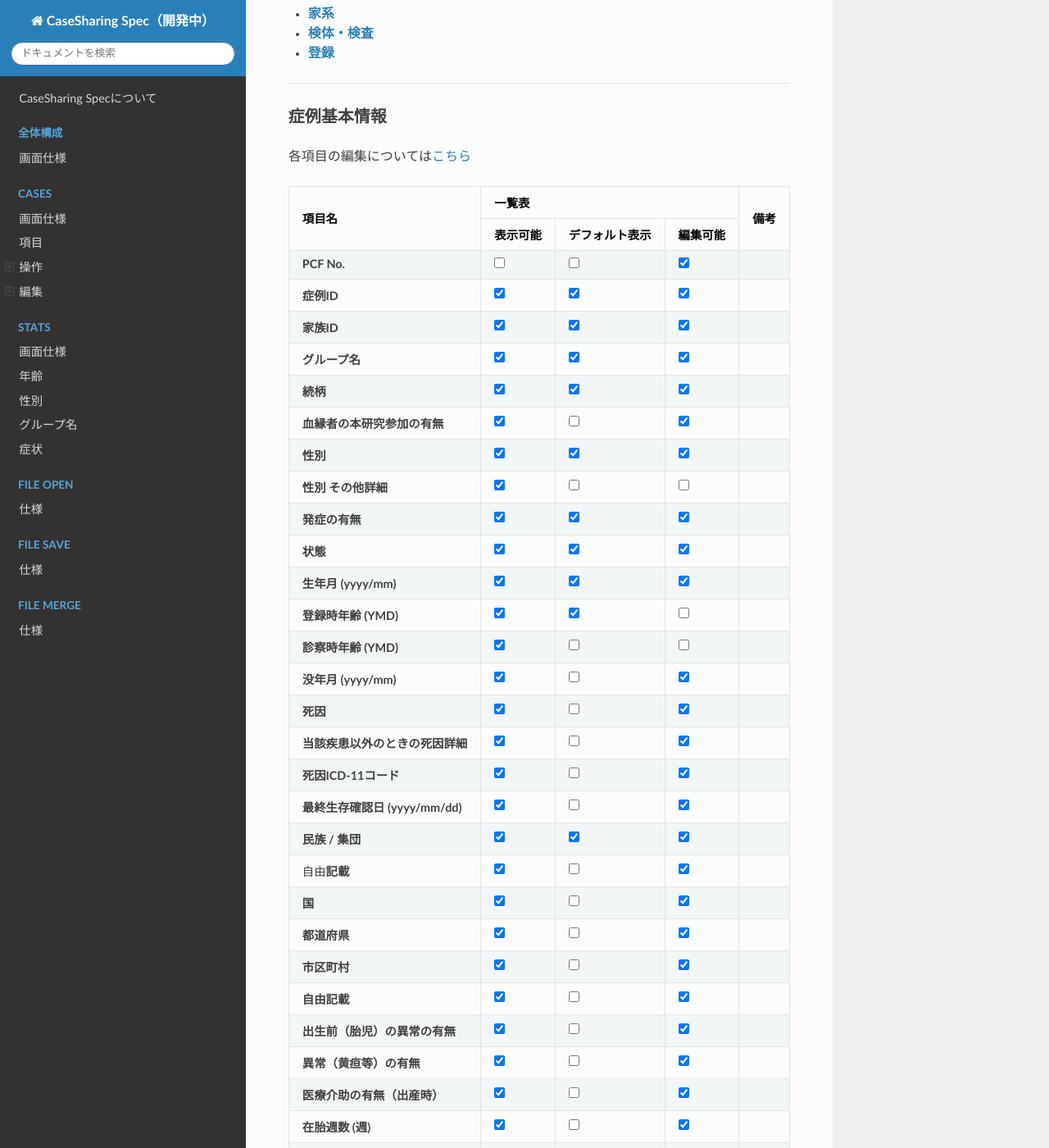
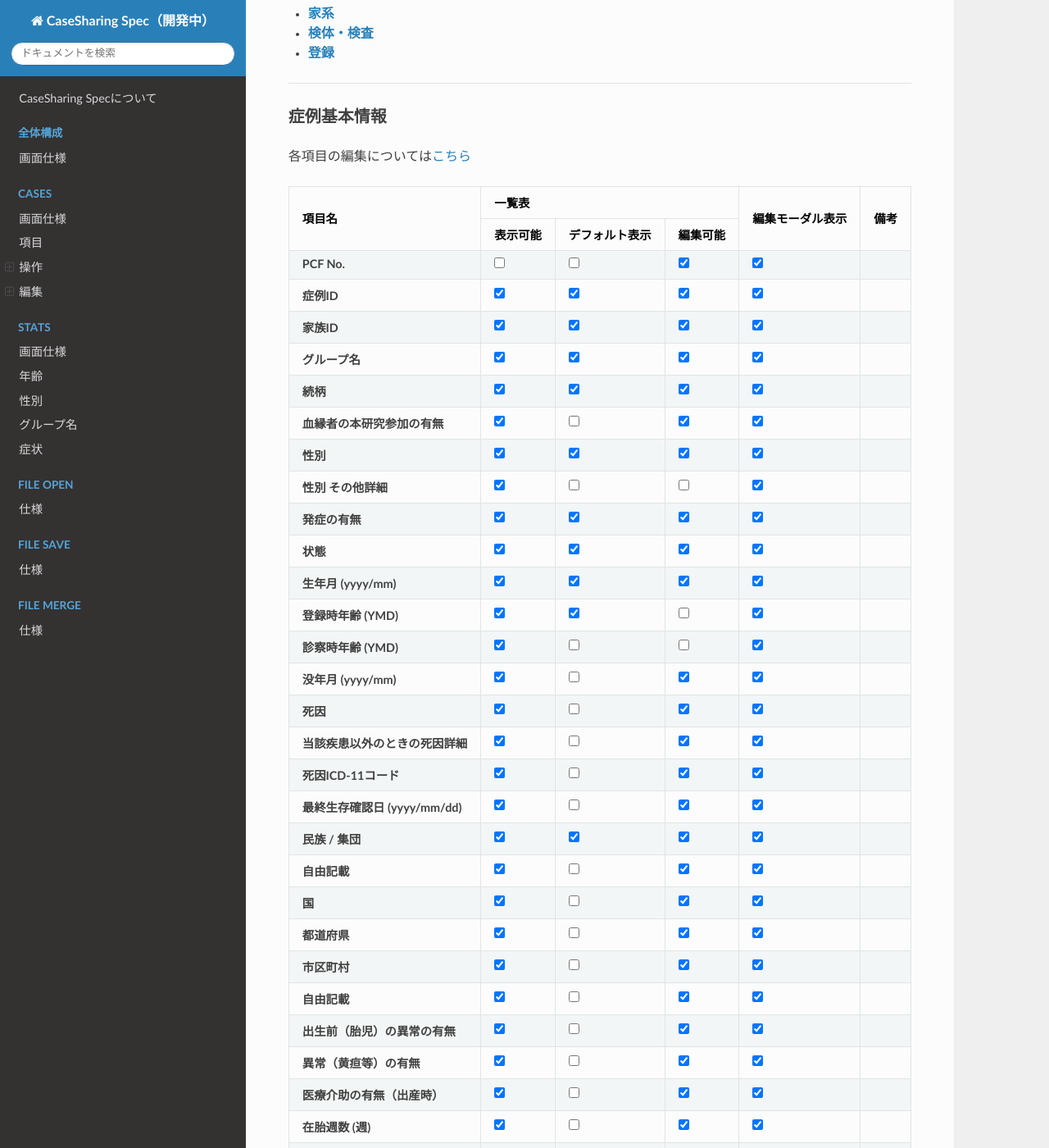
Before and after one commit to PubCaseFinder/pubcasefinder_spec, an MkDocs documentation site: the page built from docs/cases/items.md, in a window 1280 px wide and 1400 px high, scrolled down 366 px. Shown: the whole window at 82% size. Built offline with MkDocs 1.6.1, drawn with Linux system fonts in a browser that asks for light colours; nearby versions of some CDN libraries.

Commit message:
編集モーダル表示の列を追加

```diff
--- a/docs/cases/items.md
+++ b/docs/cases/items.md
@@ -24,6 +24,7 @@ Casesでは下記の項目を扱うことができます。
     <tr>
       <th rowspan="2" class="text-vertical-align-middle">項目名</th>
       <th colspan="3">一覧表</th>
+      <th rowspan="2" class="text-vertical-align-middle">編集モーダル表示</th>
       <th rowspan="2" class="text-vertical-align-middle">備考</th>
     </tr>
     <tr>
@@ -38,10 +39,12 @@ Casesでは下記の項目を扱うことができます。
       <td><input type="checkbox" class="readonly-input" /></td>
       <td><input type="checkbox" class="readonly-input" /></td>
       <td><input type="checkbox" class="readonly-input" checked /></td>
+      <td><input type="checkbox" class="readonly-input" checked /></td>
       <td></td>
     </tr>
     <tr>
       <td><strong>症例ID</strong></td>
+      <td><input type="checkbox" class="readonly-input" checked /></td>
       <td><input type="checkbox" class="readonly-input" checked /></td>
       <td><input type="checkbox" class="readonly-input" checked /></td>
       <td><input type="checkbox" class="readonly-input" checked /></td>
@@ -52,10 +55,12 @@ Casesでは下記の項目を扱うことができます。
       <td><input type="checkbox" class="readonly-input" checked /></td>
       <td><input type="checkbox" class="readonly-input" checked /></td>
       <td><input type="checkbox" class="readonly-input" checked /></td>
+      <td><input type="checkbox" class="readonly-input" checked /></td>
       <td></td>
     </tr>
     <tr>
       <td><strong>グループ名</strong></td>
+      <td><input type="checkbox" class="readonly-input" checked /></td>
       <td><input type="checkbox" class="readonly-input" checked /></td>
       <td><input type="checkbox" class="readonly-input" checked /></td>
       <td><input type="checkbox" class="readonly-input" checked /></td>
@@ -66,6 +71,7 @@ Casesでは下記の項目を扱うことができます。
       <td><input type="checkbox" class="readonly-input" checked /></td>
       <td><input type="checkbox" class="readonly-input" checked /></td>
       <td><input type="checkbox" class="readonly-input" checked /></td>
+      <td><input type="checkbox" class="readonly-input" checked /></td>
       <td></td>
     </tr>
     <tr>
@@ -73,10 +79,12 @@ Casesでは下記の項目を扱うことができます。
       <td><input type="checkbox" class="readonly-input" checked /></td>
       <td><input type="checkbox" class="readonly-input" /></td>
       <td><input type="checkbox" class="readonly-input" checked /></td>
+      <td><input type="checkbox" class="readonly-input" checked /></td>
       <td></td>
     </tr>
     <tr>
       <td><strong>性別</strong></td>
+      <td><input type="checkbox" class="readonly-input" checked /></td>
       <td><input type="checkbox" class="readonly-input" checked /></td>
       <td><input type="checkbox" class="readonly-input" checked /></td>
       <td><input type="checkbox" class="readonly-input" checked /></td>
@@ -87,10 +95,12 @@ Casesでは下記の項目を扱うことができます。
       <td><input type="checkbox" class="readonly-input" checked /></td>
       <td><input type="checkbox" class="readonly-input" /></td>
       <td><input type="checkbox" class="readonly-input" /></td>
+      <td><input type="checkbox" class="readonly-input" checked /></td>
       <td></td>
     </tr>
     <tr>
       <td><strong>発症の有無</strong></td>
+      <td><input type="checkbox" class="readonly-input" checked /></td>
       <td><input type="checkbox" class="readonly-input" checked /></td>
       <td><input type="checkbox" class="readonly-input" checked /></td>
       <td><input type="checkbox" class="readonly-input" checked /></td>
@@ -101,10 +111,12 @@ Casesでは下記の項目を扱うことができます。
       <td><input type="checkbox" class="readonly-input" checked /></td>
       <td><input type="checkbox" class="readonly-input" checked /></td>
       <td><input type="checkbox" class="readonly-input" checked /></td>
+      <td><input type="checkbox" class="readonly-input" checked /></td>
       <td></td>
     </tr>
     <tr>
       <td><strong>生年月 (yyyy/mm)</strong></td>
+      <td><input type="checkbox" class="readonly-input" checked /></td>
       <td><input type="checkbox" class="readonly-input" checked /></td>
       <td><input type="checkbox" class="readonly-input" checked /></td>
       <td><input type="checkbox" class="readonly-input" checked /></td>
@@ -115,6 +127,7 @@ Casesでは下記の項目を扱うことができます。
       <td><input type="checkbox" class="readonly-input" checked /></td>
       <td><input type="checkbox" class="readonly-input" checked /></td>
       <td><input type="checkbox" class="readonly-input" /></td>
+      <td><input type="checkbox" class="readonly-input" checked /></td>
       <td></td>
     </tr>
     <tr>
@@ -122,12 +135,14 @@ Casesでは下記の項目を扱うことができます。
       <td><input type="checkbox" class="readonly-input" checked /></td>
       <td><input type="checkbox" class="readonly-input" /></td>
       <td><input type="checkbox" class="readonly-input" /></td>
+      <td><input type="checkbox" class="readonly-input" checked /></td>
       <td></td>
     </tr>
     <tr>
       <td><strong>没年月 (yyyy/mm)</strong></td>
       <td><input type="checkbox" class="readonly-input" checked /></td>
       <td><input type="checkbox" class="readonly-input" /></td>
+      <td><input type="checkbox" class="readonly-input" checked /></td>
       <td><input type="checkbox" class="readonly-input" checked /></td>
       <td></td>
     </tr>
@@ -136,12 +151,14 @@ Casesでは下記の項目を扱うことができます。
       <td><input type="checkbox" class="readonly-input" checked /></td>
       <td><input type="checkbox" class="readonly-input" /></td>
       <td><input type="checkbox" class="readonly-input" checked /></td>
+      <td><input type="checkbox" class="readonly-input" checked /></td>
       <td></td>
     </tr>
     <tr>
       <td><strong>当該疾患以外のときの死因詳細</strong></td>
       <td><input type="checkbox" class="readonly-input" checked /></td>
       <td><input type="checkbox" class="readonly-input" /></td>
+      <td><input type="checkbox" class="readonly-input" checked /></td>
       <td><input type="checkbox" class="readonly-input" checked /></td>
       <td></td>
     </tr>
@@ -150,12 +167,14 @@ Casesでは下記の項目を扱うことができます。
       <td><input type="checkbox" class="readonly-input" checked /></td>
       <td><input type="checkbox" class="readonly-input" /></td>
       <td><input type="checkbox" class="readonly-input" checked /></td>
+      <td><input type="checkbox" class="readonly-input" checked /></td>
       <td></td>
     </tr>
     <tr>
       <td><strong>最終生存確認日 (yyyy/mm/dd)</strong></td>
       <td><input type="checkbox" class="readonly-input" checked /></td>
       <td><input type="checkbox" class="readonly-input" /></td>
+      <td><input type="checkbox" class="readonly-input" checked /></td>
       <td><input type="checkbox" class="readonly-input" checked /></td>
       <td></td>
     </tr>
@@ -164,19 +183,22 @@ Casesでは下記の項目を扱うことができます。
       <td><input type="checkbox" class="readonly-input" checked /></td>
       <td><input type="checkbox" class="readonly-input" checked /></td>
       <td><input type="checkbox" class="readonly-input" checked /></td>
+      <td><input type="checkbox" class="readonly-input" checked /></td>
       <td></td>
     </tr>
     <tr>
-    <td>自由<strong>記載</strong></td>
-    <td><input type="checkbox" class="readonly-input" checked /></td>
-    <td><input type="checkbox" class="readonly-input" /></td>
-    <td><input type="checkbox" class="readonly-input" checked /></td>
+      <td><strong>自由記載</strong></td>
+      <td><input type="checkbox" class="readonly-input" checked /></td>
+      <td><input type="checkbox" class="readonly-input" /></td>
+      <td><input type="checkbox" class="readonly-input" checked /></td>
+      <td><input type="checkbox" class="readonly-input" checked /></td>
       <td></td>
     </tr>
     <tr>
       <td><strong>国</strong></td>
       <td><input type="checkbox" class="readonly-input" checked /></td>
       <td><input type="checkbox" class="readonly-input" /></td>
+      <td><input type="checkbox" class="readonly-input" checked /></td>
       <td><input type="checkbox" class="readonly-input" checked /></td>
       <td></td>
     </tr>
@@ -185,12 +207,14 @@ Casesでは下記の項目を扱うことができます。
       <td><input type="checkbox" class="readonly-input" checked /></td>
       <td><input type="checkbox" class="readonly-input" /></td>
       <td><input type="checkbox" class="readonly-input" checked /></td>
+      <td><input type="checkbox" class="readonly-input" checked /></td>
       <td></td>
     </tr>
     <tr>
       <td><strong>市区町村</strong></td>
       <td><input type="checkbox" class="readonly-input" checked /></td>
       <td><input type="checkbox" class="readonly-input" /></td>
+      <td><input type="checkbox" class="readonly-input" checked /></td>
       <td><input type="checkbox" class="readonly-input" checked /></td>
       <td></td>
     </tr>
@@ -199,12 +223,14 @@ Casesでは下記の項目を扱うことができます。
       <td><input type="checkbox" class="readonly-input" checked /></td>
       <td><input type="checkbox" class="readonly-input" /></td>
       <td><input type="checkbox" class="readonly-input" checked /></td>
+      <td><input type="checkbox" class="readonly-input" checked /></td>
       <td></td>
     </tr>
     <tr>
       <td><strong>出生前（胎児）の異常の有無</strong></td>
       <td><input type="checkbox" class="readonly-input" checked /></td>
       <td><input type="checkbox" class="readonly-input" /></td>
+      <td><input type="checkbox" class="readonly-input" checked /></td>
       <td><input type="checkbox" class="readonly-input" checked /></td>
       <td></td>
     </tr>
@@ -213,12 +239,14 @@ Casesでは下記の項目を扱うことができます。
       <td><input type="checkbox" class="readonly-input" checked /></td>
       <td><input type="checkbox" class="readonly-input" /></td>
       <td><input type="checkbox" class="readonly-input" checked /></td>
+      <td><input type="checkbox" class="readonly-input" checked /></td>
       <td></td>
     </tr>
     <tr>
       <td><strong>医療介助の有無（出産時）</strong></td>
       <td><input type="checkbox" class="readonly-input" checked /></td>
       <td><input type="checkbox" class="readonly-input" /></td>
+      <td><input type="checkbox" class="readonly-input" checked /></td>
       <td><input type="checkbox" class="readonly-input" checked /></td>
       <td></td>
     </tr>
@@ -227,6 +255,7 @@ Casesでは下記の項目を扱うことができます。
       <td><input type="checkbox" class="readonly-input" checked /></td>
       <td><input type="checkbox" class="readonly-input" /></td>
       <td><input type="checkbox" class="readonly-input" checked /></td>
+      <td><input type="checkbox" class="readonly-input" checked /></td>
       <td></td>
     </tr>
     <tr>
@@ -234,6 +263,7 @@ Casesでは下記の項目を扱うことができます。
       <td><input type="checkbox" class="readonly-input" checked /></td>
       <td><input type="checkbox" class="readonly-input" /></td>
       <td><input type="checkbox" class="readonly-input" /></td>
+      <td><input type="checkbox" class="readonly-input" checked /></td>
       <td></td>
     </tr>
     <tr>
@@ -241,12 +271,14 @@ Casesでは下記の項目を扱うことができます。
       <td><input type="checkbox" class="readonly-input" checked /></td>
       <td><input type="checkbox" class="readonly-input" /></td>
       <td><input type="checkbox" class="readonly-input" /></td>
+      <td><input type="checkbox" class="readonly-input" checked /></td>
       <td></td>
     </tr>
     <tr>
       <td><strong>生殖補助医療の有無</strong></td>
       <td><input type="checkbox" class="readonly-input" checked /></td>
       <td><input type="checkbox" class="readonly-input" /></td>
+      <td><input type="checkbox" class="readonly-input" checked /></td>
       <td><input type="checkbox" class="readonly-input" checked /></td>
       <td></td>
     </tr>
@@ -255,6 +287,7 @@ Casesでは下記の項目を扱うことができます。
       <td><input type="checkbox" class="readonly-input" checked /></td>
       <td><input type="checkbox" class="readonly-input" /></td>
       <td><input type="checkbox" class="readonly-input" /></td>
+      <td><input type="checkbox" class="readonly-input" checked /></td>
       <td></td>
     </tr>
     <tr>
@@ -262,10 +295,12 @@ Casesでは下記の項目を扱うことができます。
       <td><input type="checkbox" class="readonly-input" checked /></td>
       <td><input type="checkbox" class="readonly-input" /></td>
       <td><input type="checkbox" class="readonly-input" checked /></td>
+      <td><input type="checkbox" class="readonly-input" checked /></td>
       <td></td>
     </tr>
     <tr>
       <td><strong>診察日 (yyyy/mm/dd)</strong></td>
+      <td><input type="checkbox" class="readonly-input" checked /></td>
       <td><input type="checkbox" class="readonly-input" checked /></td>
       <td><input type="checkbox" class="readonly-input" checked /></td>
       <td><input type="checkbox" class="readonly-input" checked /></td>
@@ -276,12 +311,14 @@ Casesでは下記の項目を扱うことができます。
       <td><input type="checkbox" class="readonly-input" checked /></td>
       <td><input type="checkbox" class="readonly-input" /></td>
       <td><input type="checkbox" class="readonly-input" checked /></td>
+      <td><input type="checkbox" class="readonly-input" checked /></td>
       <td></td>
     </tr>
     <tr>
       <td><strong>施設コード</strong></td>
       <td><input type="checkbox" class="readonly-input" checked /></td>
       <td><input type="checkbox" class="readonly-input" /></td>
+      <td><input type="checkbox" class="readonly-input" checked /></td>
       <td><input type="checkbox" class="readonly-input" checked /></td>
       <td></td>
     </tr>
@@ -290,12 +327,14 @@ Casesでは下記の項目を扱うことができます。
       <td><input type="checkbox" class="readonly-input" checked /></td>
       <td><input type="checkbox" class="readonly-input" /></td>
       <td><input type="checkbox" class="readonly-input" checked /></td>
+      <td><input type="checkbox" class="readonly-input" checked /></td>
       <td></td>
     </tr>
     <tr>
       <td><strong>担当医師名（名）</strong></td>
       <td><input type="checkbox" class="readonly-input" checked /></td>
       <td><input type="checkbox" class="readonly-input" /></td>
+      <td><input type="checkbox" class="readonly-input" checked /></td>
       <td><input type="checkbox" class="readonly-input" checked /></td>
       <td></td>
     </tr>
@@ -304,12 +343,14 @@ Casesでは下記の項目を扱うことができます。
       <td><input type="checkbox" class="readonly-input" checked /></td>
       <td><input type="checkbox" class="readonly-input" /></td>
       <td><input type="checkbox" class="readonly-input" checked /></td>
+      <td><input type="checkbox" class="readonly-input" checked /></td>
       <td></td>
     </tr>
     <tr>
       <td><strong>入力者名（名）</strong></td>
       <td><input type="checkbox" class="readonly-input" checked /></td>
       <td><input type="checkbox" class="readonly-input" /></td>
+      <td><input type="checkbox" class="readonly-input" checked /></td>
       <td><input type="checkbox" class="readonly-input" checked /></td>
       <td></td>
     </tr>
@@ -318,6 +359,7 @@ Casesでは下記の項目を扱うことができます。
       <td><input type="checkbox" class="readonly-input" checked /></td>
       <td><input type="checkbox" class="readonly-input" /></td>
       <td><input type="checkbox" class="readonly-input" checked /></td>
+      <td><input type="checkbox" class="readonly-input" checked /></td>
       <td></td>
     </tr>
     <tr>
@@ -325,6 +367,7 @@ Casesでは下記の項目を扱うことができます。
       <td><input type="checkbox" class="readonly-input" checked /></td>
       <td><input type="checkbox" class="readonly-input" /></td>
       <td><input type="checkbox" class="readonly-input" /></td>
+      <td><input type="checkbox" class="readonly-input" checked /></td>
       <td></td>
     </tr>
     <tr>
@@ -332,6 +375,7 @@ Casesでは下記の項目を扱うことができます。
       <td><input type="checkbox" class="readonly-input" checked /></td>
       <td><input type="checkbox" class="readonly-input" /></td>
       <td><input type="checkbox" class="readonly-input" /></td>
+      <td><input type="checkbox" class="readonly-input" checked /></td>
       <td></td>
     </tr>
   </tbody>
```
